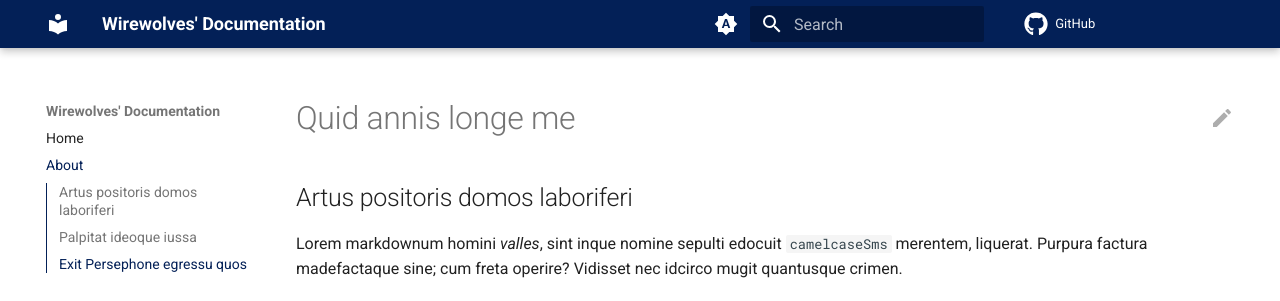
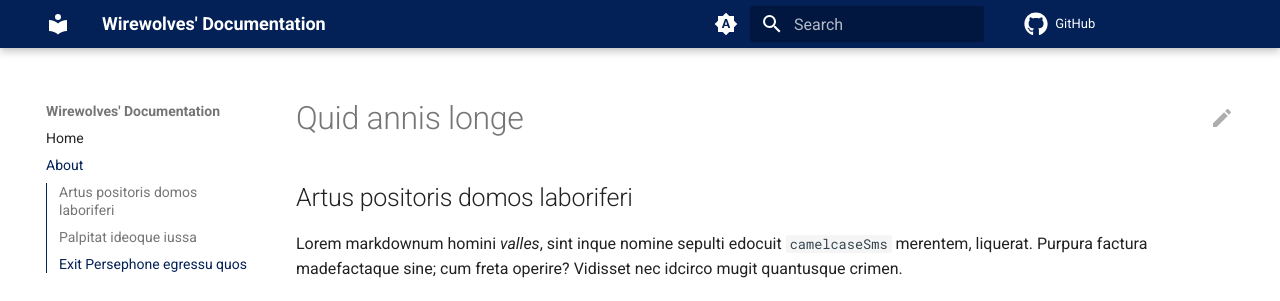
Before and after one commit to wirewolves10679/Documentation, an MkDocs documentation site: the page built from docs/about.md, in a window 1280 px wide and 1307 px high. Shown: the top 301 px of the window. Built offline with MkDocs 1.6.1 and Material for MkDocs 9.7.7, drawn with Linux system fonts in a browser that asks for light colours; plug-ins that fetch from the network failed and are left out; comment, search, counter and statistics services are not loaded; the version menu is left out.

```diff
--- a/docs/about.md
+++ b/docs/about.md
@@ -1,4 +1,4 @@
-# Quid annis longe me
+# Quid annis longe
 
 ## Artus positoris domos laboriferi
 
```
